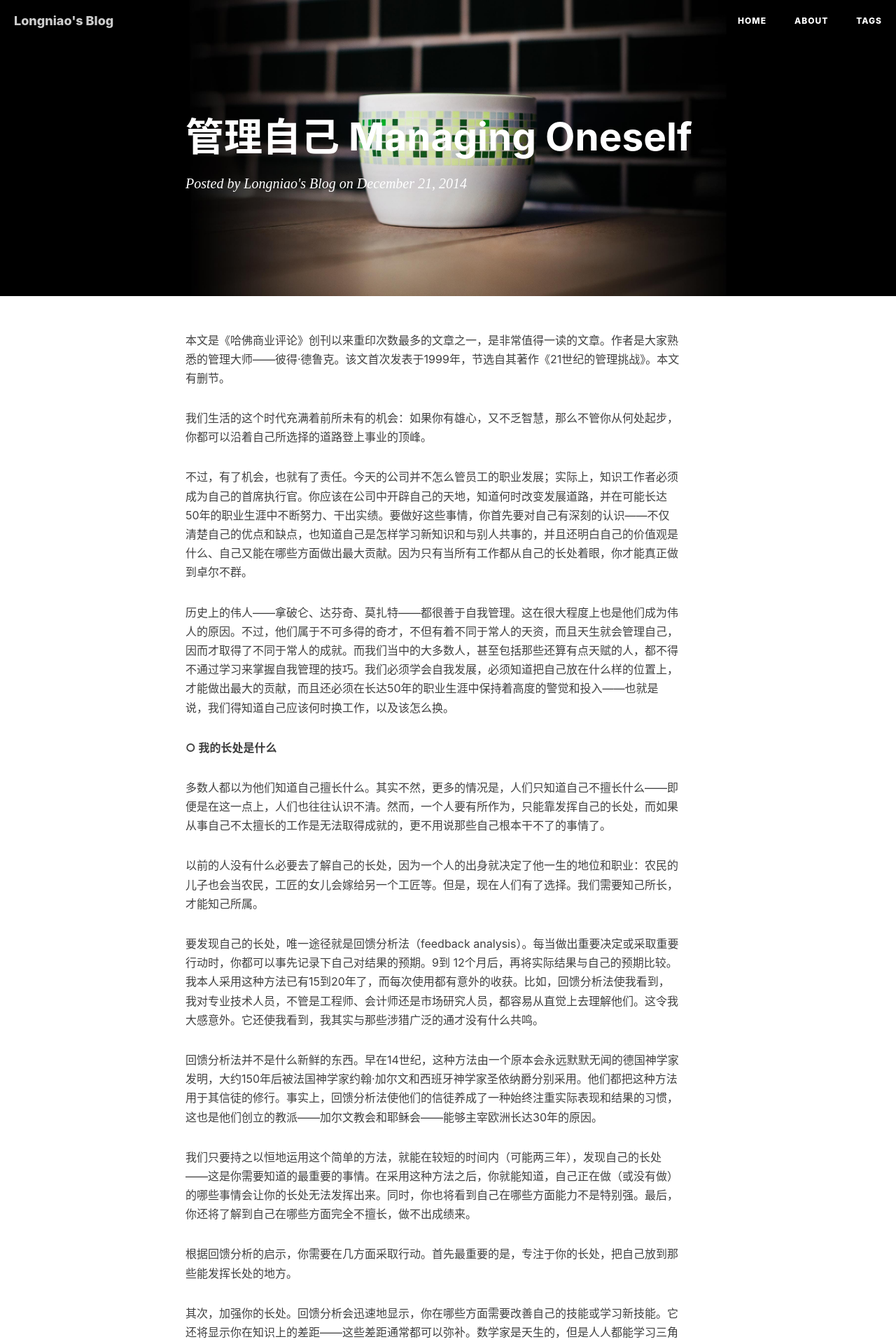
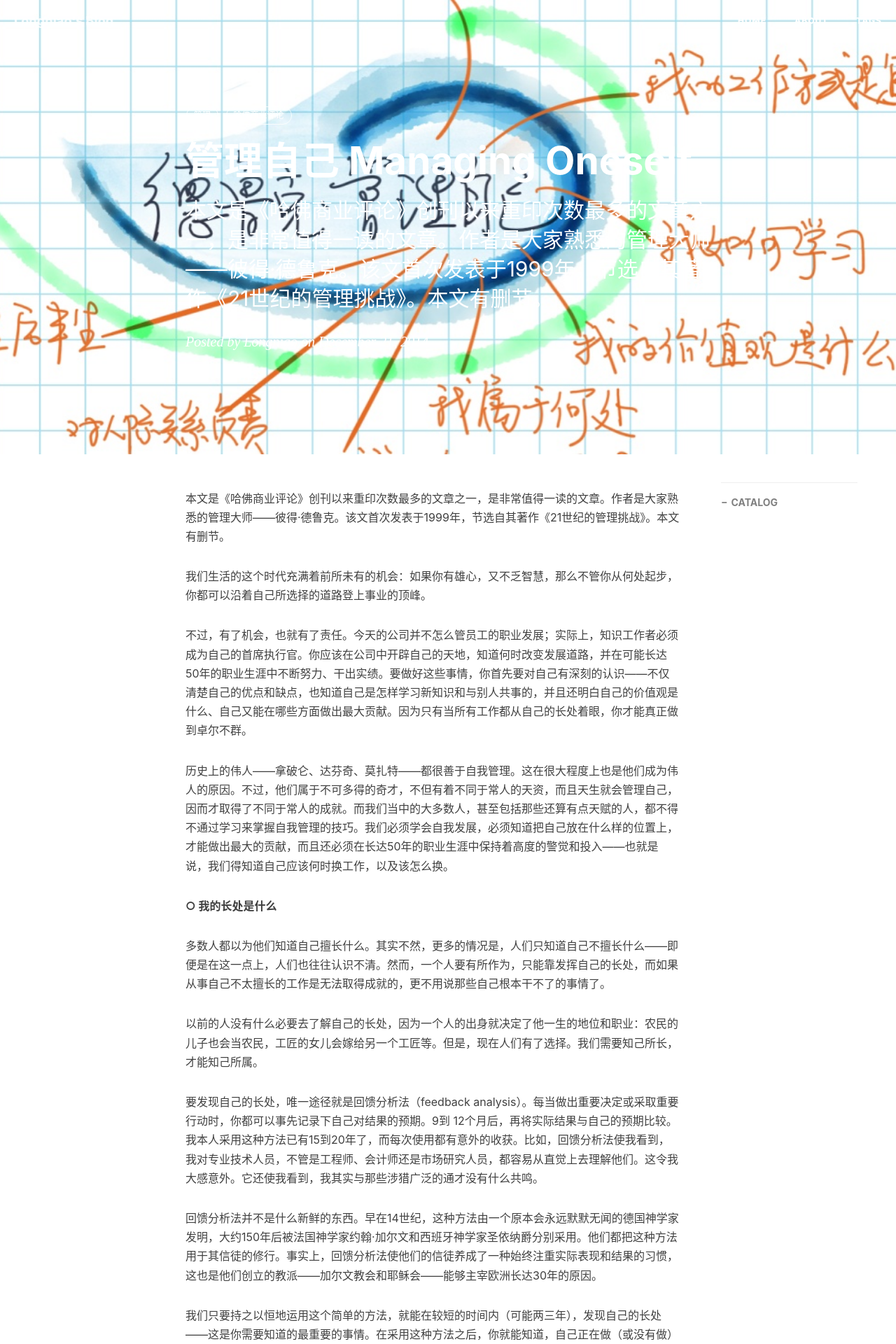
Before and after one commit to longniao/longniao.github.io, a Jekyll site: the page built from _posts/2014-12-21-Managing-Oneself.md, in a window 1280 px wide. Shown: the top 1920 px of the page at 70% size. Built offline with Jekyll 4.4.1, drawn with Linux system fonts in a browser that asks for light colours; nearby versions of some CDN libraries; comment, search, counter and statistics services are not loaded.

Commit message:
format posts

```diff
--- a/_posts/2014-12-21-Managing-Oneself.md
+++ b/_posts/2014-12-21-Managing-Oneself.md
@@ -1,7 +1,14 @@
 ---
-layout: post
-title: 管理自己 Managing Oneself
-excerpt: 本文是《哈佛商业评论》创刊以来重印次数最多的文章之一，是非常值得一读的文章。作者是大家熟悉的管理大师——彼得·德鲁克。该文首次发表于1999年，节选自其著作《21世纪的管理挑战》。本文有删节。
+layout:     post
+title:      管理自己 Managing Oneself
+subtitle:   本文是《哈佛商业评论》创刊以来重印次数最多的文章之一，是非常值得一读的文章。作者是大家熟悉的管理大师——彼得·德鲁克。该文首次发表于1999年，节选自其著作《21世纪的管理挑战》。本文有删节。
+date:       2014-12-21
+author:     Longniao
+header-img: img/post-manage-yourself.jpg
+catalog: true
+tags:
+    - 管理
+    - 哈佛商业评论
 ---
 本文是《哈佛商业评论》创刊以来重印次数最多的文章之一，是非常值得一读的文章。作者是大家熟悉的管理大师——彼得·德鲁克。该文首次发表于1999年，节选自其著作《21世纪的管理挑战》。本文有删节。
 
```
Also changed, not shown: _posts/2014-10-27-How-To-Install-FFmpeg-In-Centos-By-Yum.md (+11 -3 lines), _posts/2014-11-12-Manong-Weekly.md (+9 -3 lines), _posts/2014-11-18-Oauth-2-Libraries.md (+9 -3 lines), _posts/2015-01-09-PHP-Optimization.md (+10 -3 lines), img/post-ffmpeg.jpg (added), img/post-manage-yourself.jpg (added), img/post-manong.jpg (added), img/post-oauth.jpg (added), img/post-php.jpg (added).
